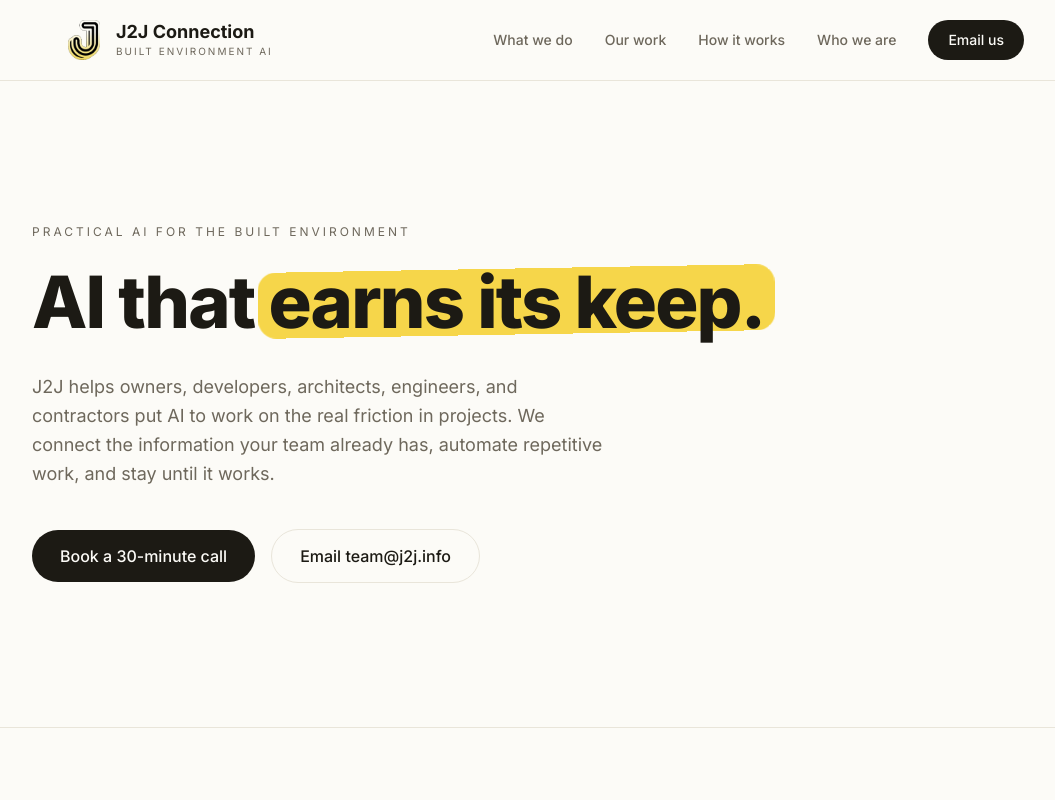
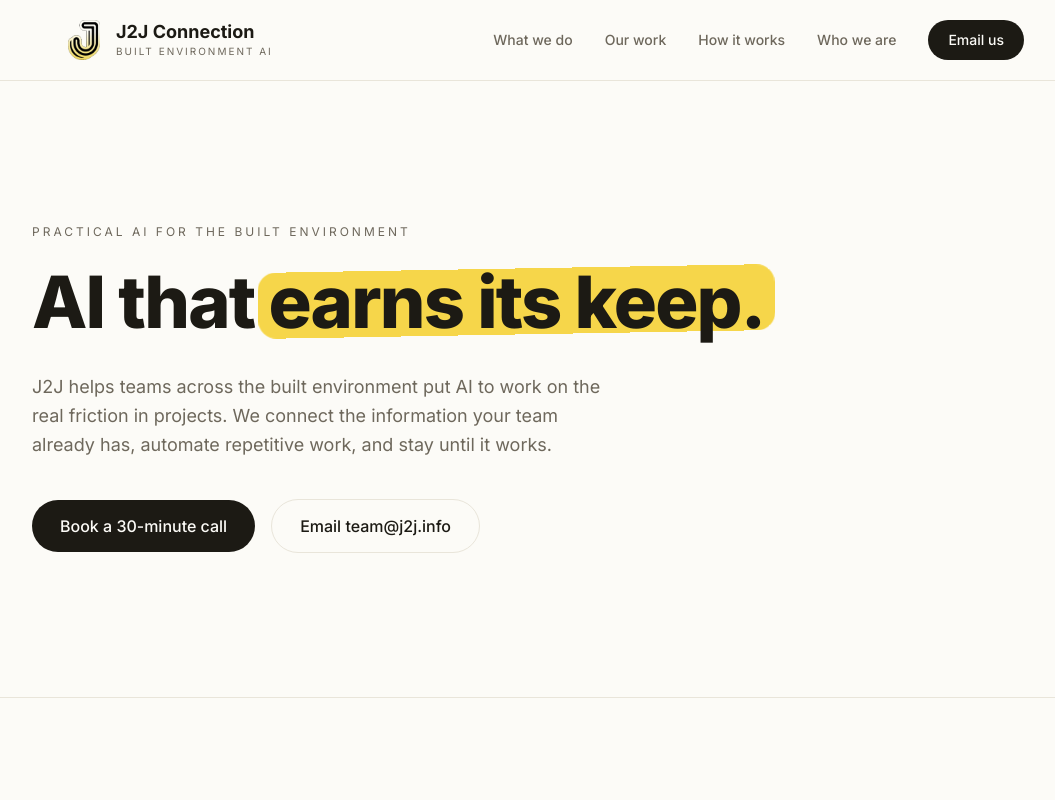
Before and after one commit to j2j-connection/j2j-website, a Next.js app in the folder nextjs-site/: page / in a window 1280 px wide. Shown: the top 800 px of the page, without its empty margins (96-1151 px from the left). Built offline with nearby package versions, Linux system fonts and the light colour scheme.

Commit message:
copy: simplify built environment audience

```diff
--- a/nextjs-site/src/components/Hero.tsx
+++ b/nextjs-site/src/components/Hero.tsx
@@ -12,10 +12,9 @@ export default function Hero() {
           AI that <Highlight>earns its keep.</Highlight>
         </h1>
         <p className="mt-8 max-w-xl text-lg leading-relaxed text-muted">
-          J2J helps owners, developers, architects, engineers, and contractors
-          put AI to work on the real friction in projects. We connect the
-          information your team already has, automate repetitive work, and
-          stay until it works.
+          J2J helps teams across the built environment put AI to work on the
+          real friction in projects. We connect the information your team
+          already has, automate repetitive work, and stay until it works.
         </p>
         <div className="mt-10 flex flex-wrap items-center gap-4">
           {bookingUrl ? (
```
Also changed, not shown: 2 other files (tests, documents, lock files or other folders).
